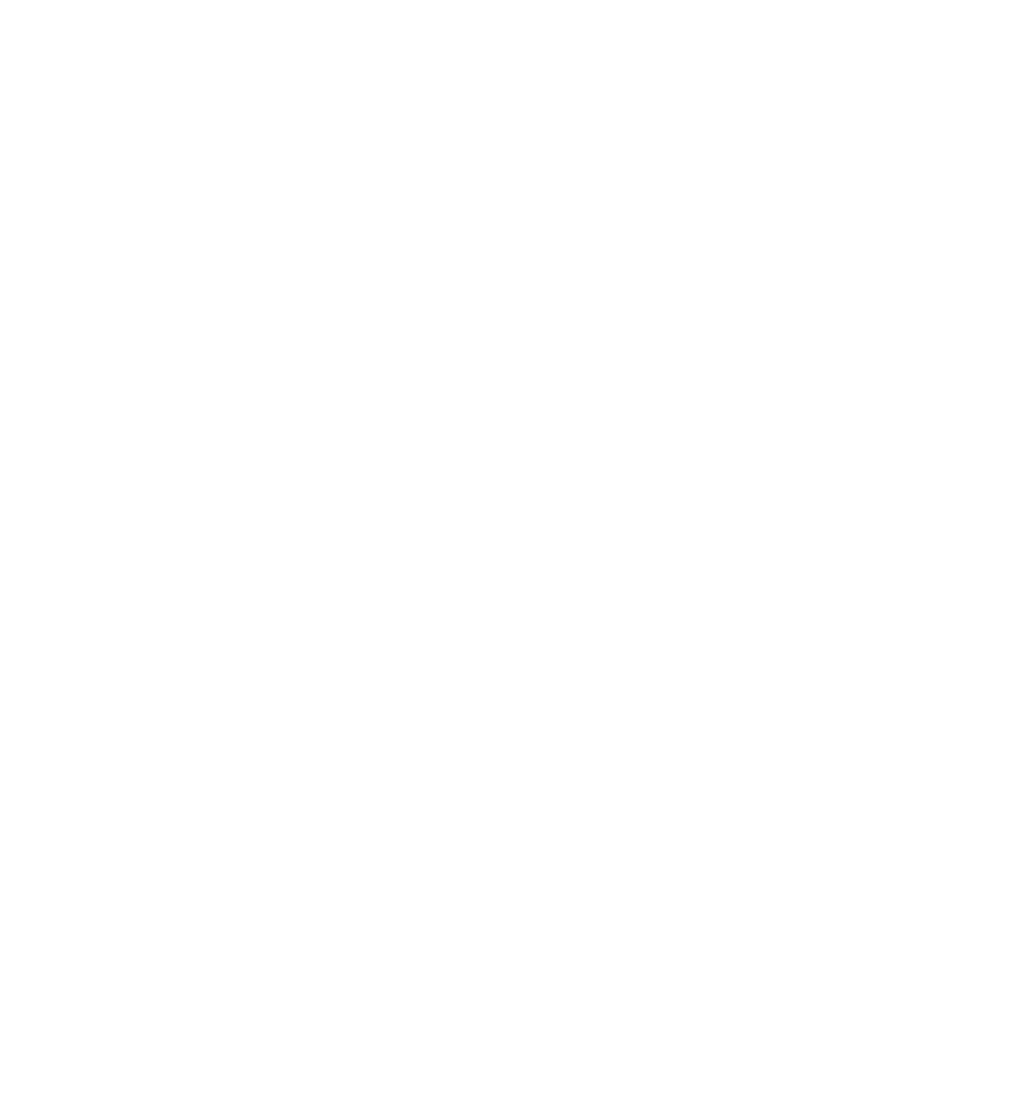
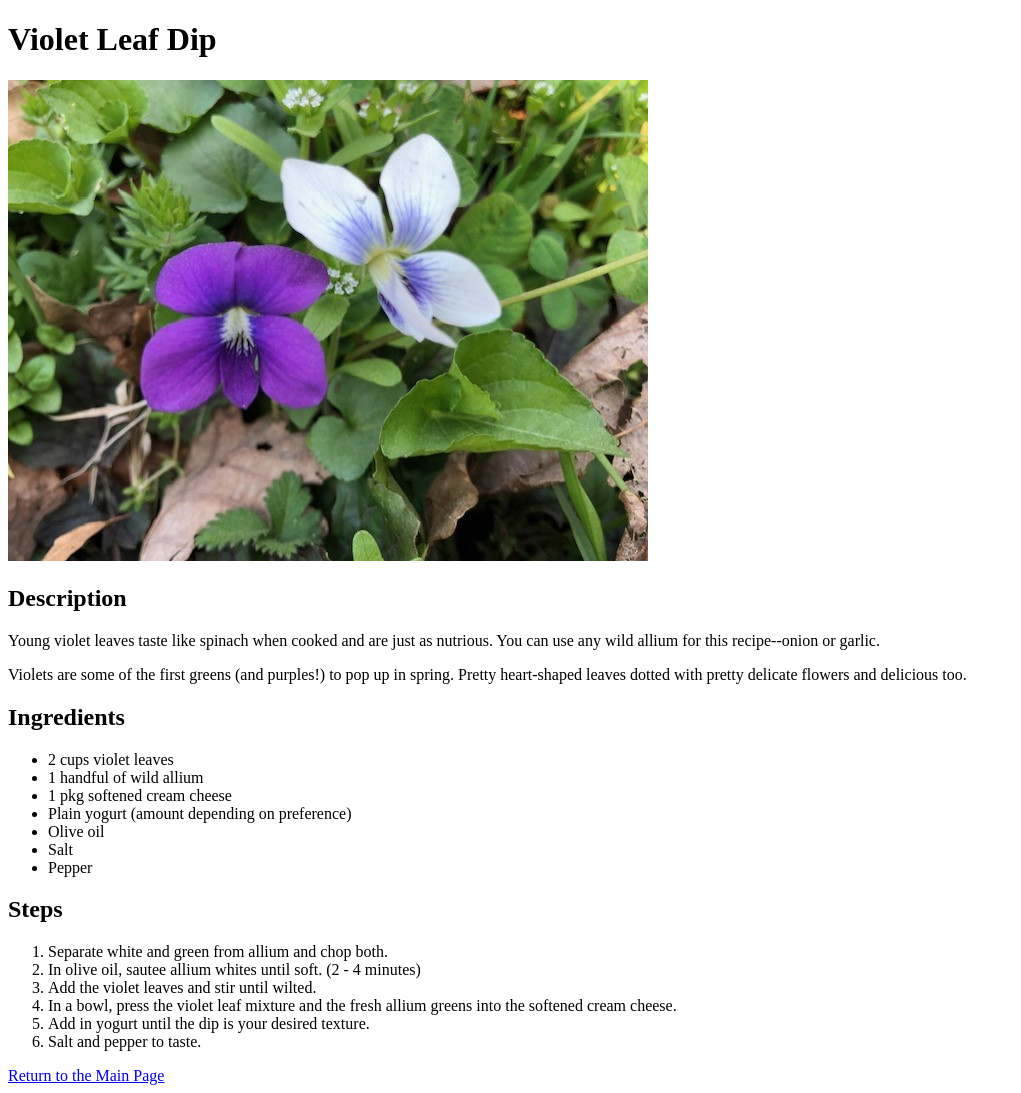
Before and after one commit to mccoolgrime/Practice_HTML_Recipes, a plain HTML site: page recipes/violetleafdip.html in a window 1280 px wide. Shown: the whole page, without its empty margins (0-1021 px from the left). Before the commit the page ends 800 px from the top, so only its background shows below. Drawn offline with Linux system fonts and the light colour scheme.

Commit message:
Finish content for violet leaf dip page

```diff
--- a/recipes/violetleafdip.html
+++ b/recipes/violetleafdip.html
@@ -7,6 +7,31 @@
     <title>Violet Leaf Dip</title>
 </head>
 <body>
-
+    <h1>Violet Leaf Dip</h1>
+    <img src="../images/violets.jpg" alt="a purple and a white violet">
+    <p></p>
+    <h2>Description</h2>
+        <p>Young violet leaves taste like spinach when cooked and are just as nutrious. You can use any wild allium for this recipe--onion or garlic.</p>
+        <p>Violets are some of the first greens (and purples!) to pop up in spring. Pretty heart-shaped leaves dotted with pretty delicate flowers and delicious too.</p>
+    <h2>Ingredients</h2>
+        <ul>
+            <li>2 cups violet leaves</li>
+            <li>1 handful of wild allium</li>
+            <li>1 pkg softened cream cheese</li>
+            <li>Plain yogurt (amount depending on preference)</li>
+            <li>Olive oil</li>
+            <li>Salt</li>
+            <li>Pepper</li>
+        </ul>
+    <h2>Steps</h2>
+        <ol>
+            <li>Separate white and green from allium and chop both.</li>
+            <li>In olive oil, sautee allium whites until soft. (2 - 4 minutes)</li>
+            <li>Add the violet leaves and stir until wilted.</li>
+            <li>In a bowl, press the violet leaf mixture and the fresh allium greens into the softened cream cheese.</li>
+            <li>Add in yogurt until the dip is your desired texture.</li>
+            <li>Salt and pepper to taste.</li>
+        </ol>
+    <a href="../index.html">Return to the Main Page</a>
 </body>
 </html>
```
Also changed, not shown: images/violets.jpg (added).
